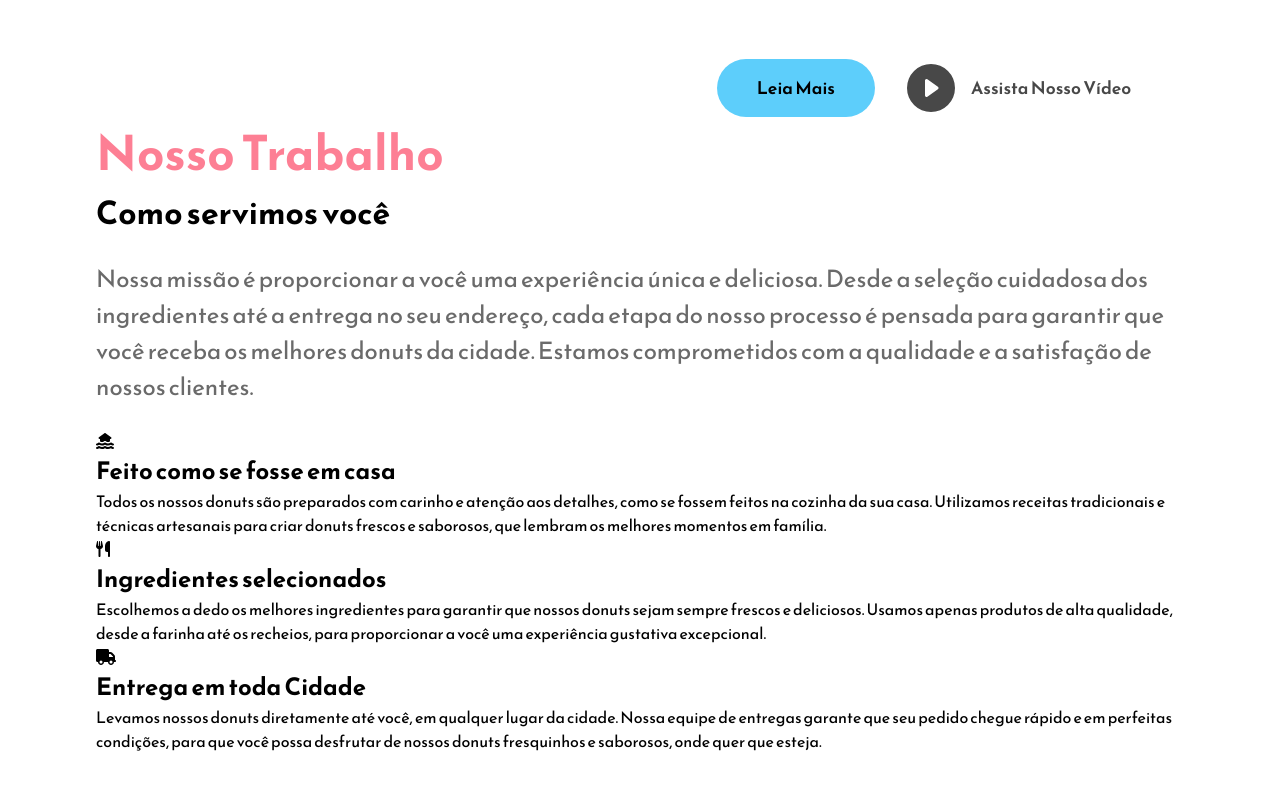
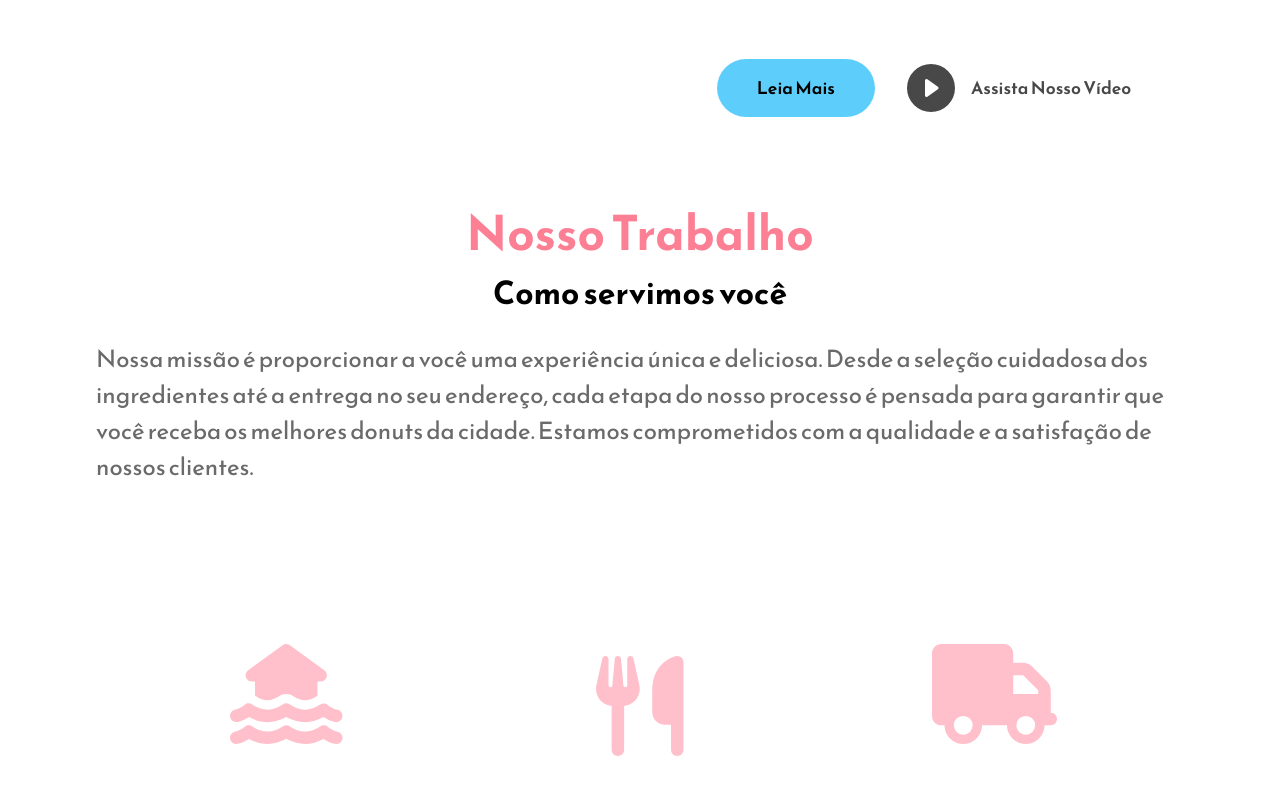
Before and after one commit to RaizaCirne/donuts-store, a React (Vite) app in the folder donuts-store/: page / in a window 1280 px wide. Shown: the part 1553-2340 px from the top of the page. Before the commit the page ends 2306 px from the top, so only its background shows below. Built offline with nearby package versions, Linux system fonts and the light colour scheme.

Commit message:
style(work): style component with css

```diff
--- a/donuts-store/src/components/Work/Work.css
+++ b/donuts-store/src/components/Work/Work.css
@@ -0,0 +1,54 @@
+.work-section-wrapper {
+  margin-top: 1rem;
+}
+
+.work-section-top {
+  display: flex;
+  flex-direction: column;
+  justify-content: center;
+  align-items: center;
+  margin-top: 5rem;
+}
+
+.work-section-top h1 {
+  max-width: 700px !important;
+}
+
+.work-section-bottom {
+  margin-top: 5rem;
+  display: flex;
+  justify-content: center;
+  align-items: center;
+  flex-wrap: wrap;
+}
+
+.work-section-info {
+  width: 290px;
+  min-height: 350px;
+  background-color: #fff;
+  padding: 1rem 2rem;
+  display: flex;
+  flex-direction: column;
+  justify-content: center;
+  align-items: center;
+  text-align: center;
+  border-radius: 1rem;
+  color: #505050;
+  margin: 1rem 2rem;
+}
+
+.work-section-info h2 {
+  margin: 1rem 0;
+}
+
+.work-section-info p {
+  flex: 1;
+  display: flex;
+  align-items: center;
+  font-weight: 600;
+}
+
+.info-boxes-img-container {
+  font-size: 100px;
+  color: pink;
+}
```
